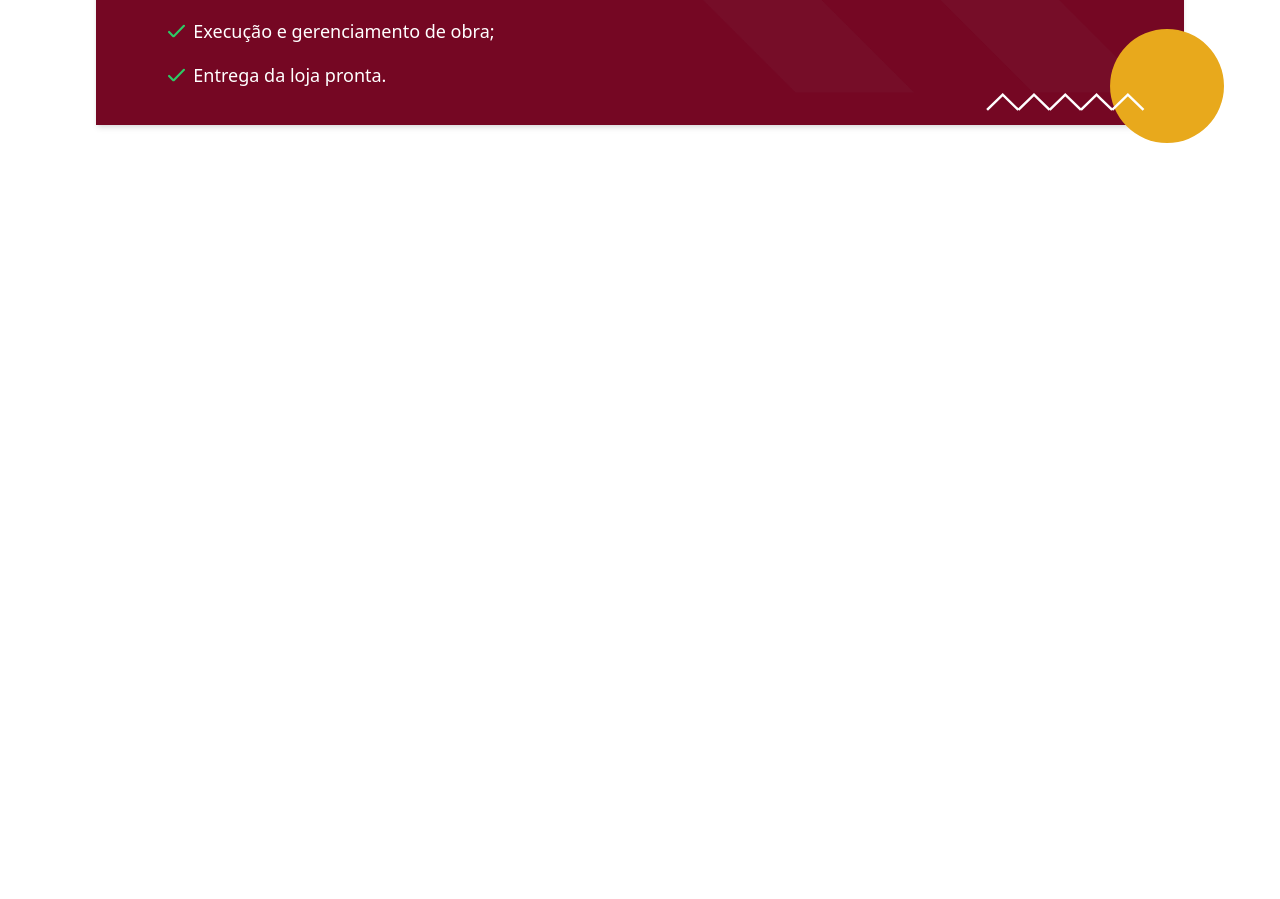
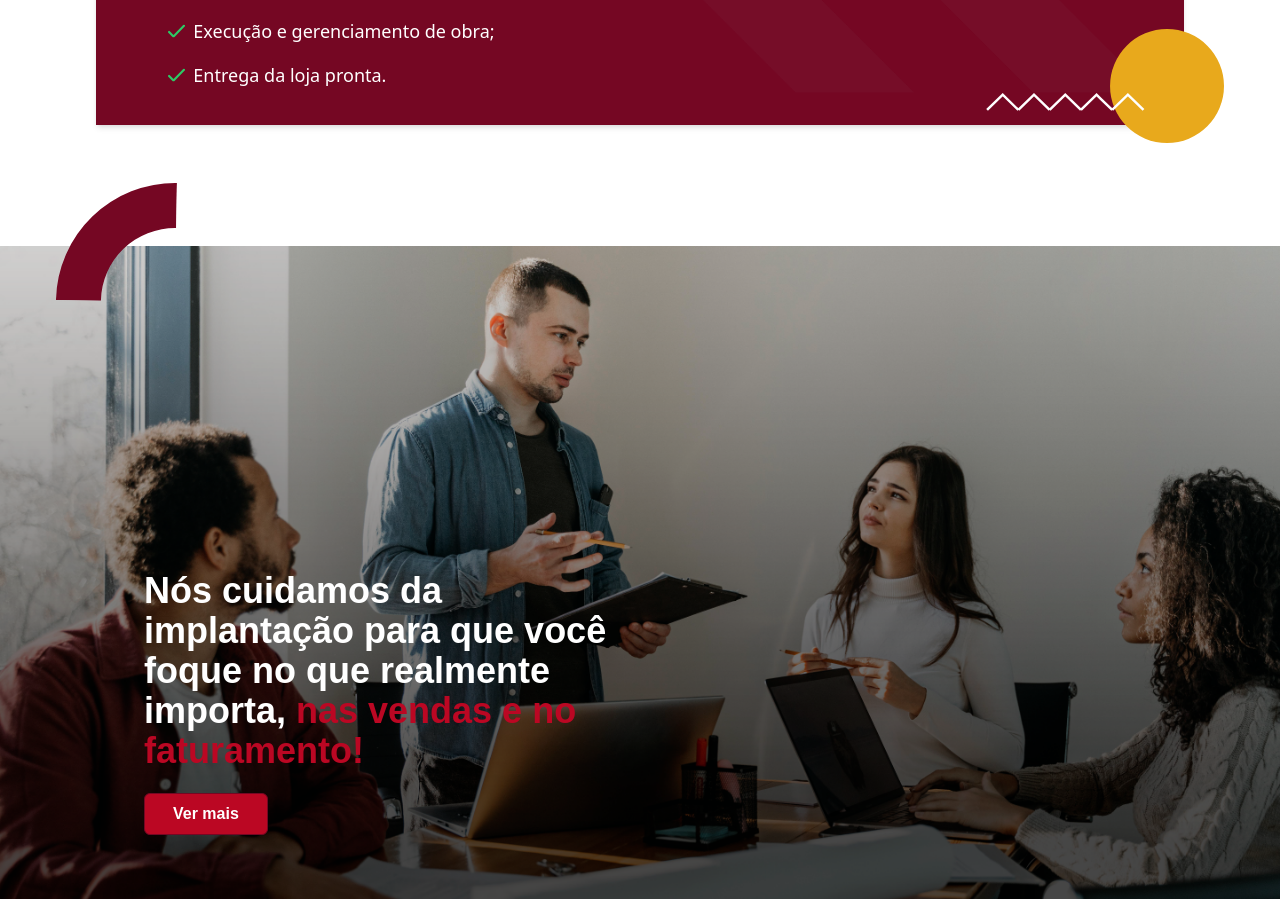
Before and after one commit to LuizCBonini/Redcompany-Landing, a React (Create React App) app: page / in a window 1280 px wide. Shown: the part 1593-2492 px from the top of the page. Before the commit the page ends 1832 px from the top, so only its background shows below. Built offline with nearby package versions, Linux system fonts and the light colour scheme.

Commit message:
Feat: Container implantação completa.

```diff
--- a/src/App.jsx
+++ b/src/App.jsx
@@ -2,12 +2,14 @@
 // paginas:
 import Home from './containers/Home';
 import PorqueContratar from './containers/WhyHyre';
+import Implantação from './containers/Implantação';
 
 export default function App() {
   return (
     <>
       <Home/>
       <PorqueContratar/>
+      <Implantação/>
     </>
   )
 }
--- /dev/null
+++ b/src/containers/Implantação.jsx
@@ -0,0 +1,25 @@
+import React from 'react';
+
+// images:
+import Meet from '../assets/imgs/photos/reuniao.png'
+
+// svgs:
+import semiCirculo from '../assets/imgs/svgs/Grupo 5.svg'
+
+// components:
+import Button from '../components/button';
+
+const Implantação = () => {
+    return (
+        <>
+            <div className='relative'>
+                <img src={semiCirculo} alt="Semicírculo"  className='relative top-14 left-14'/>
+                <img src={Meet} alt="Pessoas em uma reunião de trabalho." />
+                <p className='text-white font-bold font-poppins text-4xl max-w-lg bottom-32 left-36 absolute'>Nós cuidamos da implantação para que você foque no que realmente importa, <span className='text-red'>nas vendas e no faturamento!</span></p>
+                <span className='absolute bottom-16 left-36'><Button>Ver mais</Button></span>
+            </div>
+        </>
+     );
+}
+
+export default Implantação;
--- a/src/containers/WhyHyre.jsx
+++ b/src/containers/WhyHyre.jsx
@@ -1,7 +1,7 @@
 import React from 'react';
 import Button from '../components/button';
 
-// images:
+// svgs:
 import cone from '../assets/imgs/svgs/Grupo 4.svg'
 import checked from '../assets/imgs/icons/verificar.svg'
 import R from '../assets/imgs/logos/R.png'
```
